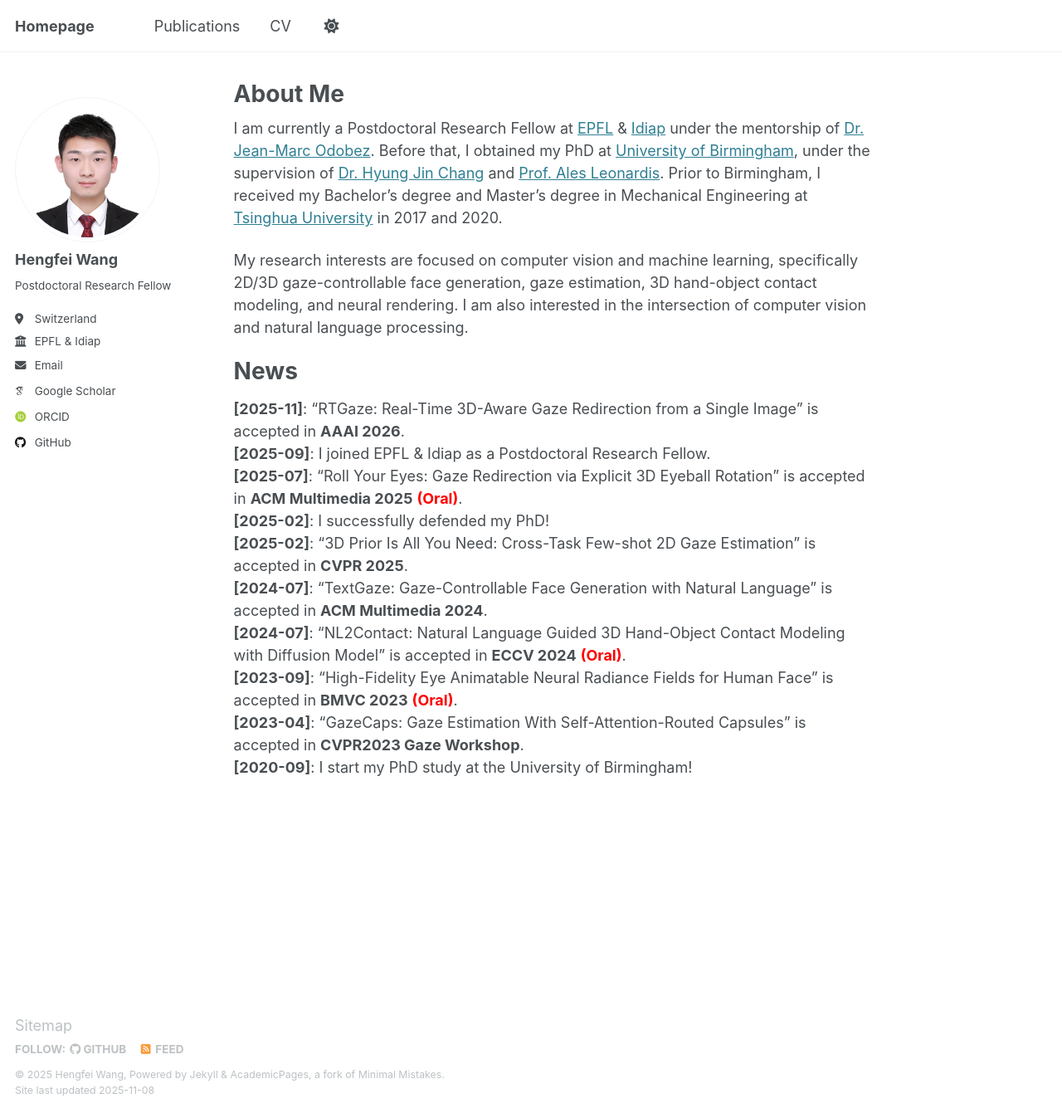
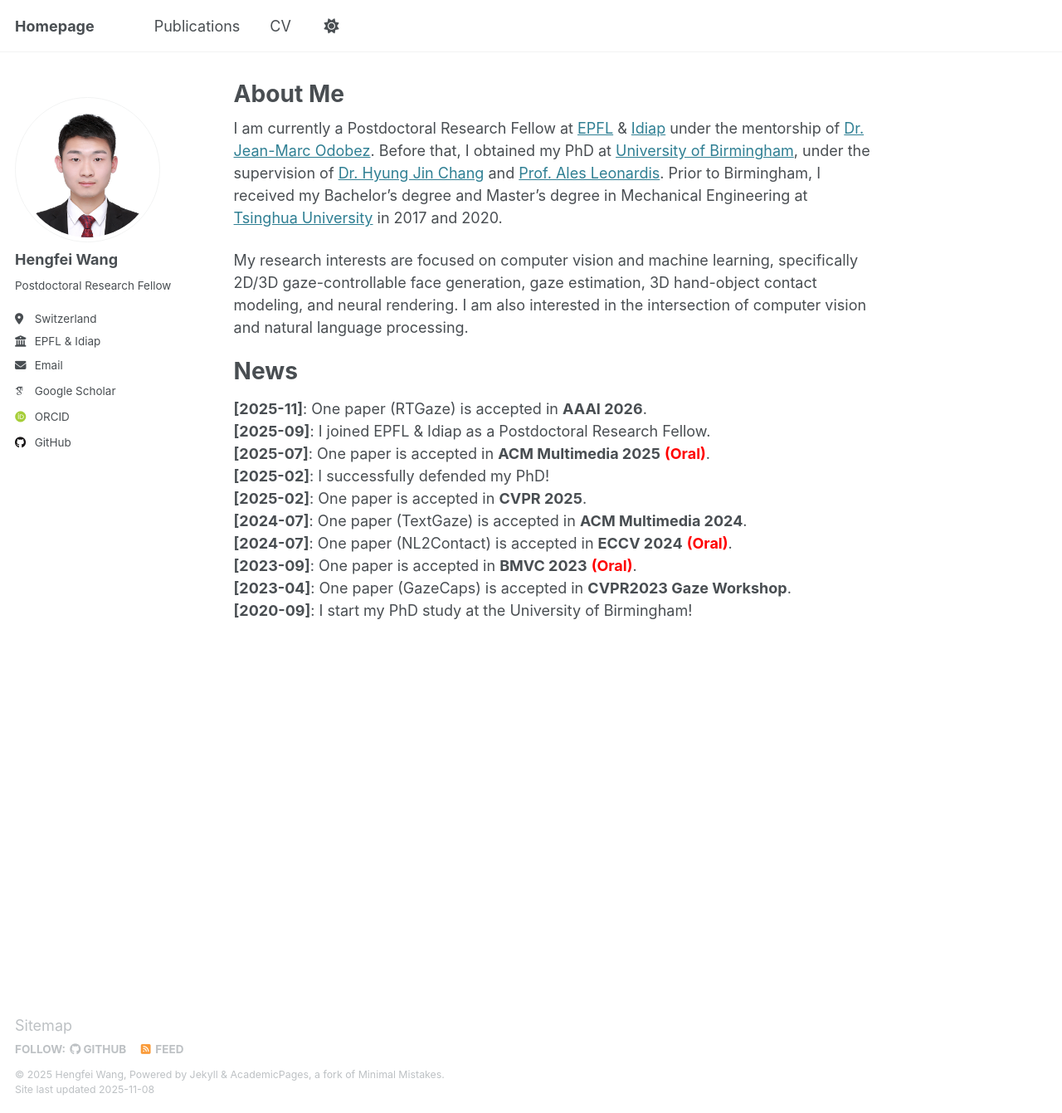
Before and after one commit to hengfei-wang/hengfei-wang.github.io, a Jekyll site: the page built from _pages/about.md, in a window 1280 px wide and 1341 px high. Shown: the whole window at 83% size. Built offline with Jekyll 4.4.1, drawn with Linux system fonts in a browser that asks for light colours; some web fonts are replaced.

Commit message:
Update news section with accepted papers

```diff
--- a/_pages/about.md
+++ b/_pages/about.md
@@ -12,13 +12,13 @@ I am currently a Postdoctoral Research Fellow at [EPFL](https://www.epfl.ch/en/)
 My research interests are focused on computer vision and machine learning, specifically 2D/3D gaze-controllable face generation, gaze estimation, 3D hand-object contact modeling, and neural rendering. I am also interested in the intersection of computer vision and natural language processing.
 
 # News
-**[2025-11]**: "RTGaze: Real-Time 3D-Aware Gaze Redirection from a Single Image" is accepted in **AAAI 2026**. \\
+**[2025-11]**: One paper (RTGaze) is accepted in **AAAI 2026**. \\
 **[2025-09]**: I joined EPFL & Idiap as a Postdoctoral Research Fellow. \\
-**[2025-07]**: "Roll Your Eyes: Gaze Redirection via Explicit 3D Eyeball Rotation" is accepted in **ACM Multimedia 2025** **<font color=red>(Oral)</font>**. \\
+**[2025-07]**: One paper is accepted in **ACM Multimedia 2025** **<font color=red>(Oral)</font>**. \\
 **[2025-02]**: I successfully defended my PhD! \\
-**[2025-02]**: "3D Prior Is All You Need: Cross-Task Few-shot 2D Gaze Estimation" is accepted in **CVPR 2025**. \\
-**[2024-07]**: "TextGaze: Gaze-Controllable Face Generation with Natural Language" is accepted in **ACM Multimedia 2024**. \\
-**[2024-07]**: "NL2Contact: Natural Language Guided 3D Hand-Object Contact Modeling with Diffusion Model" is accepted in **ECCV 2024** **<font color=red>(Oral)</font>**. \\
-**[2023-09]**: "High-Fidelity Eye Animatable Neural Radiance Fields for Human Face" is accepted in **BMVC 2023** **<font color=red>(Oral)</font>**. \\
-**[2023-04]**: "GazeCaps: Gaze Estimation With Self-Attention-Routed Capsules" is accepted in **CVPR2023 Gaze Workshop**. \\
+**[2025-02]**: One paper is accepted in **CVPR 2025**. \\
+**[2024-07]**: One paper (TextGaze) is accepted in **ACM Multimedia 2024**. \\
+**[2024-07]**: One paper (NL2Contact) is accepted in **ECCV 2024** **<font color=red>(Oral)</font>**. \\
+**[2023-09]**: One paper is accepted in **BMVC 2023** **<font color=red>(Oral)</font>**. \\
+**[2023-04]**: One paper (GazeCaps) is accepted in **CVPR2023 Gaze Workshop**. \\
 **[2020-09]**: I start my PhD study at the University of Birmingham!
```
